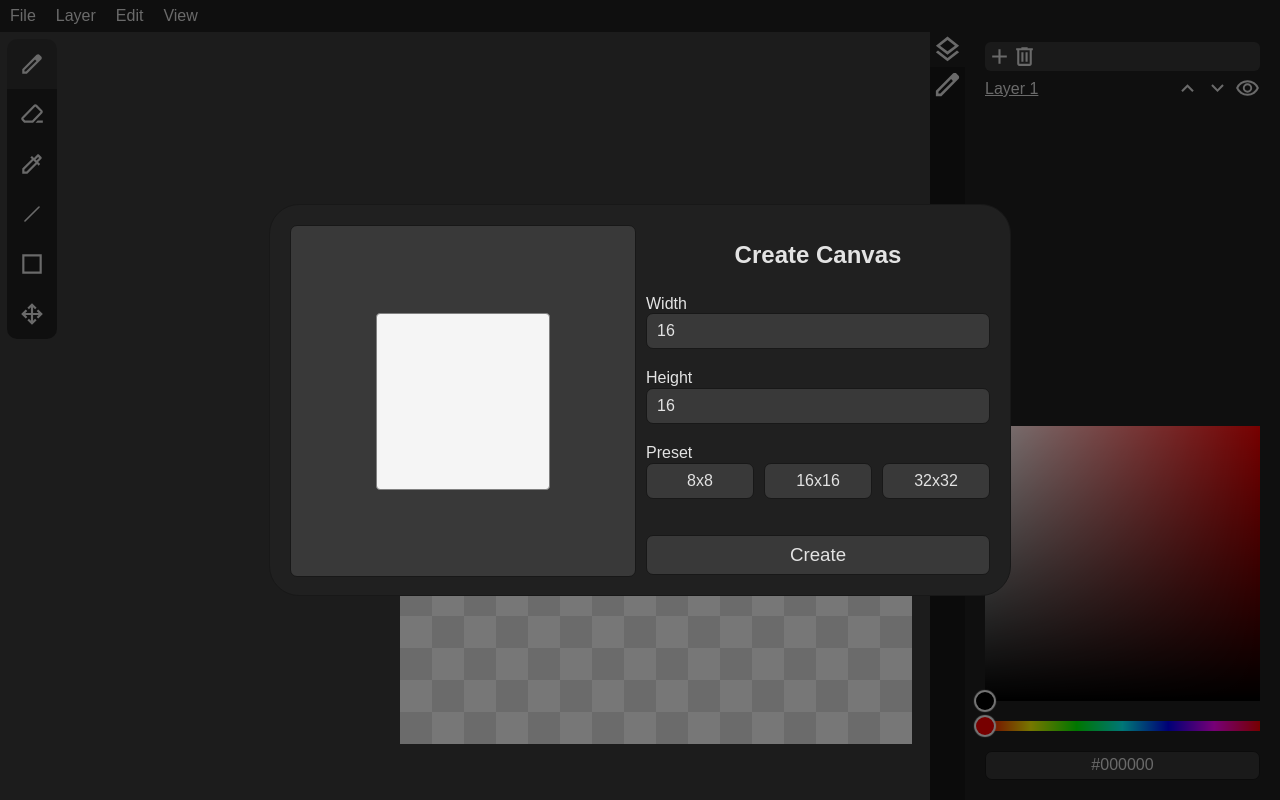
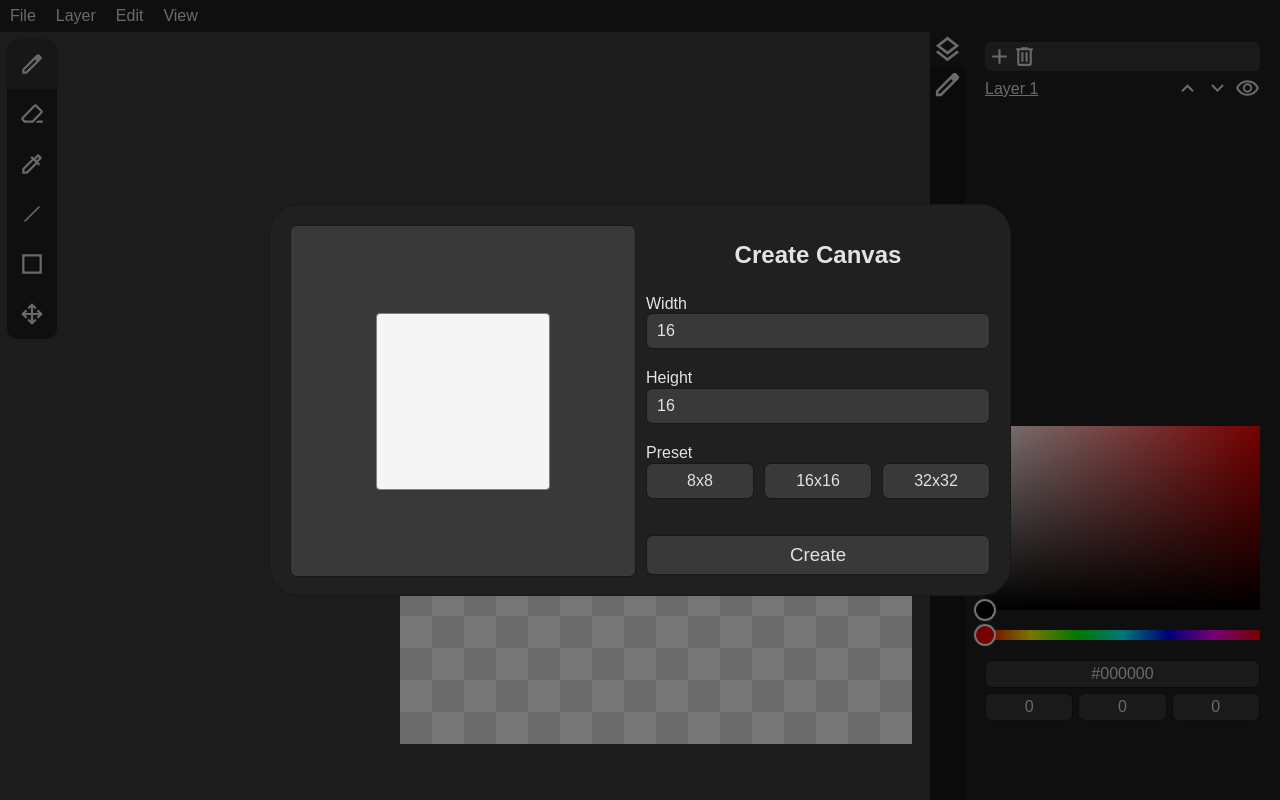
Before and after one commit to garusu/VividPixel, a Vue app: page / in a window 1280 px wide. Built offline with nearby package versions, Linux system fonts and the light colour scheme.

Commit message:
feat: add rgb support

```diff
--- a/src/components/store.js
+++ b/src/components/store.js
@@ -149,7 +149,7 @@ class Color {
       }
     })
     this.squareX = ref(0);
-    this.squareY = ref(275);
+    this.squareY = ref(183.33);
     this.hueX = ref(0);
 
     this.hue = ref(null);
--- a/src/components/tabs/ColorPicker.vue
+++ b/src/components/tabs/ColorPicker.vue
@@ -94,11 +94,32 @@
     @blur="event => {color.hex = event.target.value}"
     @keyup.enter="event => {color.hex = event.target.value}"
   >
+  <div id="rgb">
+    <input
+      type="text"
+      :value="color.r"
+      @blur="event => {color.r = event.target.value}"
+      @keyup.enter="event => {color.r = event.target.value}"
+    >
+    <input
+      type="text"
+      :value="color.g"
+      @blur="event => {color.g = event.target.value}"
+      @keyup.enter="event => {color.g = event.target.value}"
+    >
+    <input
+      type="text"
+      :value="color.b"
+      @blur="event => {color.b = event.target.value}"
+      @keyup.enter="event => {color.b = event.target.value}"
+    >
+  </div>
 </template>
 
 <style scoped>
   input[type="text"] {
     width: 100%;
+    margin-bottom: 5px;
   }
   .cursor {
     margin: 0;
@@ -112,9 +133,13 @@
   div {
     margin-bottom: 20px;
   }
+  #rgb {
+    display: flex;
+    gap: 5px;
+  }
   #color {
     width: 100%;
-    aspect-ratio: 1 / 1;
+    aspect-ratio: 3 / 2;
     background:
       linear-gradient(to top, black, transparent),
       linear-gradient(to right, white, transparent);
```
